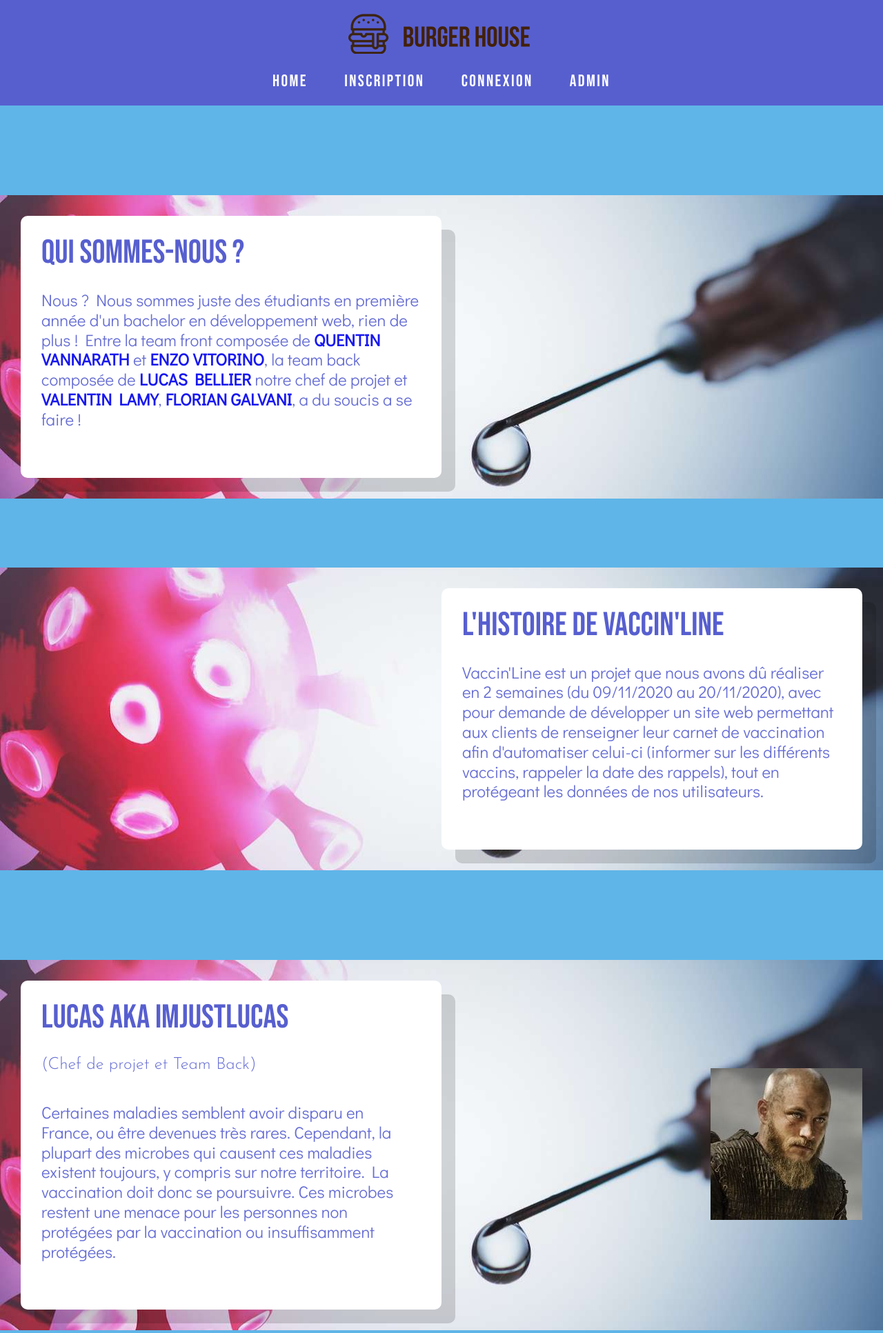
After one commit to needforschool/vaccin-line, a PHP site: page /mention.php in a window 1280 px wide. The commit adds this page. Shown: the top 1933 px of the page at 69% size. Run offline with PHP 8.4, Linux system fonts and the light colour scheme; some libraries are stand-ins or nearby versions.

Commit message:
mentions legales

```diff
--- a/asset/css/style-front.css
+++ b/asset/css/style-front.css
@@ -153,7 +153,7 @@ ul.navbar li:hover a::after {
 	width: 50%;
 	height: auto;
 	background-color: #fff;
-	font-family:  'Comfortaa', cursive;
+	font-family:  'Didact Gothic', cursive;
 	padding: 30px;
 	border-radius: 10px;
  	box-shadow: 20px 20px rgba(0,0,0,.15);
@@ -194,7 +194,7 @@ ul.navbar li:hover a::after {
 	width: 50%;
 	height: auto;
 	background-color: #fff;
-	font-family:  'Comfortaa', cursive;
+	font-family:  'Didact Gothic', cursive;
 	padding: 30px;
 	border-radius: 10px;
  	box-shadow: 20px 20px rgba(0,0,0,.15);
@@ -229,7 +229,7 @@ ul.navbar li:hover a::after {
 	width: 50%;
 	height: auto;
 	background-color: #fff;
-	font-family:  'Comfortaa', cursive;
+	font-family:  'Didact Gothic', cursive;
 	padding: 30px;
 	border-radius: 10px;
  	box-shadow: 20px 20px rgba(0,0,0,.15);
@@ -468,7 +468,7 @@ input[type=text] {
   background-color: #575fcf;
   color: #fff;
   border: none;
-	font-family:  'Comfortaa', cursive;
+	font-family:  'Didact Gothic', cursive;
   font-size: 1.2em;
   padding-left: 20px;
   margin-bottom: 5px;
@@ -480,7 +480,7 @@ input[type=email] {
   background-color: #575fcf;
   color: #fff;
   border: none;
-	font-family:  'Comfortaa', cursive;
+	font-family:  'Didact Gothic', cursive;
   font-size: 1.2em;
   padding-left: 20px;
   margin-bottom: 5px;
@@ -697,7 +697,7 @@ input[type=submit]:hover {
 }
 .wrap-section-contact-2 .w50 textarea {
 	resize: none;
-	font-family:  'Comfortaa', cursive;
+	font-family:  'Didact Gothic', cursive;
 	font-size: 1.1em;
 	margin-top: 30px;
 }
@@ -719,7 +719,11 @@ input[type=submit]:hover {
  background-color: #575fcf;
  color: #fff;
 }
-
+/* MENTION */
+.role {
+	font-family: 'Josefin Sans';
+	font-size: 0.5em;
+}
 /* FOOTER */
 
 .wrap-footer {
@@ -803,6 +807,13 @@ footer {
 	font-family:  'Bebas Neue', cursive;
 	font-size: 1em;
 }
+.mention a{
+	color: #fff;
+}
+.mention a:hover {
+	color: #1dd1a1;
+	transition: 0.3s;
+}
 /* big box et mini box affichage flex vaccin front*/
 .BB {
 	display: flex;
--- a/inc/footer-front.php
+++ b/inc/footer-front.php
@@ -18,7 +18,10 @@
     </div>
   </div>
     <div class="bottom-bar">
-      <p cass="copyright"> &copy; Copyright | Vaccin'Corp 2020 | all rights reserved.</p>
+    <div class="bottom-bar copyright">
+      <p cass="copyright"> &copy; Copyright | Vaccin'Corp 2020 | all rights reserved.</p></div>
+      <div class="bottom-bar mention">
+      <p class=" mention.php"><a href="mention.php">Mentions légales</a></p></div>
     </div>
 </footer>
 </body>
--- a/inc/header-front.php
+++ b/inc/header-front.php
@@ -5,7 +5,7 @@
   <meta name="viewport" content="width=device-width, initial-scale=1.0">
   <link rel="stylesheet" href="asset/css/style-front.css">
   <link href="https://fonts.googleapis.com/css2?family=Bebas+Neue&display=swap" rel="stylesheet">
-  <link href="https://fonts.googleapis.com/css2?family=Comfortaa&display=swap" rel="stylesheet">
+  <link href="https://fonts.googleapis.com/css2?family=Didact+Gothic&display=swap" rel="stylesheet">  <link href="https://fonts.googleapis.com/css2?family=Josefin+Sans:wght@300&display=swap" rel="stylesheet">
   <link rel="icon" type="image/svg+xml" href="book-medical-solid.svg">
   <title><?php echo $title ?></title>
   <script src="https://kit.fontawesome.com/4bb9b339d3.js" crossorigin="anonymous"></script>
--- a/index.php
+++ b/index.php
@@ -36,7 +36,7 @@ if(!empty($_POST['submitted'])) {
     <div class="bigbox">
       <div class="stats">
         <h1>Utiliser notre carnet ?</h1>
-        <p>Le carnet de vaccination est un carnet dans lequel sont notées toutes les vaccinations d’une personne. Ce carnet est très pratique : il vous permet de savoir quelles vaccinations vous avez reçues et si vous êtes à jour de vos vaccinations. Il vous suffit donc de vous connecter et ne pas oublier de le présenter au professionnel de santé à chaque fois que vous vous faites vacciner. Il est valable toute la vie ! Pour l’obtenir, il suffit de vous <strong>inscrire</strong>. Il est gratuit.</p>
+        <p>Le carnet de vaccination est un carnet dans lequel sont notées toutes les vaccinations d’une personne. Ce carnet est très pratique : il vous permet de savoir quelles vaccinations vous avez reçues et si vous êtes à jour de vos vaccinations. Il vous suffit donc de vous connecter et ne pas oublier de le présenter au professionnel de santé à chaque fois que vous vous faites vacciner. Il est valable toute la vie ! Pour l’obtenir, il suffit de vous <a href="signin.php"><strong>inscrire</strong></a>. Il est gratuit.</p>
       </div>
       <div class="img-stats">
         <img src="asset/img/medical.jpg" alt="">
--- /dev/null
+++ b/mention.php
@@ -0,0 +1,77 @@
+<?php
+session_start();
+include('inc/pdo.php');
+include('inc/function.php');
+$title = 'Mentions légales';
+// debug($_SESSION);
+// debug($_SESSION);
+
+$errors = array();
+
+include('inc/header-front.php');?>
+
+<div class="wrap-section">
+<div class="bigbox">
+  <div class="stats">
+    <h1>Qui sommes-nous ?</h1>
+    <p>Nous ? Nous sommes juste des étudiants en première année d'un bachelor en développement web, rien de plus ! Entre la team front composée de <a href="#"><strong>Quentin Vannarath</strong></a> et <a href="#"><strong>Enzo Vitorino</strong></a>, la team back composée de <a href="#"><strong>Lucas Bellier</strong></a> notre chef de projet et <a href="#"><strong>Valentin Lamy</strong></a>, <a href="#"><strong>Florian Galvani</strong></a>, a du soucis a se faire !</p>
+  </div>
+</div>
+<div class="bigbox2">
+  <div class="stats">
+    <h1>L'histoire de Vaccin'Line</h1>
+    <p>Vaccin'Line est un projet que nous avons dû réaliser en 2 semaines (du 09/11/2020 au 20/11/2020), avec pour demande de développer un site web permettant aux clients de renseigner leur carnet de vaccination afin d'automatiser celui-ci (informer sur les différents vaccins, rappeler la date des rappels), tout en protégeant les données de nos utilisateurs.</p>
+  </div>
+</div>
+<div class="bigbox">
+  <div class="stats">
+    <h1>Lucas AKA ImJustLucas</h1><p class="role">(Chef de projet et Team Back)</p>
+    <p>Certaines maladies semblent avoir disparu en France, ou être devenues très rares. Cependant, la plupart des microbes qui causent ces maladies existent toujours, y compris sur notre territoire. La vaccination doit donc se poursuivre. Ces microbes restent une menace pour les personnes non protégées par la vaccination ou insuffisamment protégées.</p>
+  </div>
+  <div class="img-stats">
+    <img src="asset/img/lucas.jpg" alt="">
+  </div>
+</div>
+<div class="bigbox2">
+  <div class="stats">
+    <h1>Enzo AKA VitorinoNzo</h1><p class="role">(Team Front)</p>
+    <p>Vaccin'Line est un projet que nous avons dû réaliser en 2 semaines (du 09/11/2020 au 20/11/2020), avec pour demande de développer un site web permettant aux clients de renseigner leur carnet de vaccination afin d'automatiser celui-ci (informer sur les différents vaccins, rappeler la date des rappels), tout en protégeant les données de nos utilisateurs.</p>
+  </div>
+  <div class="img-stats">
+    <img src="asset/img/enzo.png" alt="">
+  </div>
+</div>
+<div class="bigbox">
+  <div class="stats">
+    <h1>Florian AKA Legilmalas</h1><p class="role">(Team Front)</p>
+    <p>Vaccin'Line est un projet que nous avons dû réaliser en 2 semaines (du 09/11/2020 au 20/11/2020), avec pour demande de développer un site web permettant aux clients de renseigner leur carnet de vaccination afin d'automatiser celui-ci (informer sur les différents vaccins, rappeler la date des rappels), tout en protégeant les données de nos utilisateurs.</p>
+  </div>
+  <div class="img-stats">
+    <img src="asset/img/florian.png" alt="">
+  </div>
+</div>
+<div class="bigbox2">
+  <div class="stats">
+    <h1>Quentin AKA Natty</h1><p class="role">(Team Front)</p>
+    <p>Vaccin'Line est un projet que nous avons dû réaliser en 2 semaines (du 09/11/2020 au 20/11/2020), avec pour demande de développer un site web permettant aux clients de renseigner leur carnet de vaccination afin d'automatiser celui-ci (informer sur les différents vaccins, rappeler la date des rappels), tout en protégeant les données de nos utilisateurs.</p>
+  </div>
+  <div class="img-stats">
+    <img src="asset/img/quentin.jpg" alt="">
+  </div>
+</div>
+<div class="bigbox">
+  <div class="stats">
+    <h1>Valentin AKA Dzr</h1><p class="role">(Team Back)</p>
+    <p>Vaccin'Line est un projet que nous avons dû réaliser en 2 semaines (du 09/11/2020 au 20/11/2020), avec pour demande de développer un site web permettant aux clients de renseigner leur carnet de vaccination afin d'automatiser celui-ci (informer sur les différents vaccins, rappeler la date des rappels), tout en protégeant les données de nos utilisateurs.</p>
+  </div>
+  <div class="img-stats">
+    <img src="asset/img/valentin.jpg" alt="">
+  </div>
+</div>
+</div>
+</div>
+
+
+
+
+<?php include('inc/footer-front.php'); ?>
```
Also changed, not shown: asset/img/avatar-enzo.PNG (deleted), asset/img/avatar-florian.PNG (deleted), asset/img/avatar-lucas.PNG (deleted), asset/img/avatar-quentin.PNG (deleted), asset/img/avatar-valentin.PNG (deleted), asset/img/enzo.png (added), asset/img/florian.jpg (added), asset/img/florian.png (added), asset/img/lucas.jpg (added), asset/img/quentin.jpg (added), asset/img/valentin.jpg (added).
